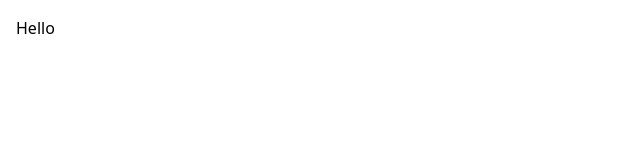
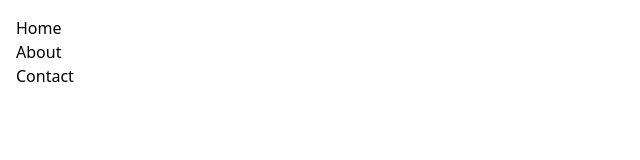
Before and after one commit to eh-munna/intro-to-react-router, a React (Vite) app: page / in a window 1280 px wide. Shown: the top 160 px of the page, without its empty margins (0-640 px from the left). Built offline with nearby package versions, Linux system fonts and the light colour scheme.

Commit message:
54-2 (interesting) Nested route and outlet for shared content

```diff
--- a/src/App.jsx
+++ b/src/App.jsx
@@ -1,10 +1,15 @@
 import React from 'react';
+import Header from './components/Header/Header';
+import { Outlet } from 'react-router-dom';
 
 const App = () => {
   return (
     <div>
       <div className="container mx-auto p-2 md:p-4">
-        <h3>Hello</h3>
+        <>
+          <Header />
+          <Outlet />
+        </>
       </div>
     </div>
   );
--- /dev/null
+++ b/src/components/Contact/Contact.jsx
@@ -0,0 +1,7 @@
+import React from 'react';
+
+const Contact = () => {
+  return <div></div>;
+};
+
+export default Contact;
--- /dev/null
+++ b/src/components/Header/Header.jsx
@@ -0,0 +1,23 @@
+import React from 'react';
+
+const Header = () => {
+  return (
+    <div>
+      <nav className="">
+        <ul>
+          <li className="list-none">
+            <a href="/">Home</a>
+          </li>
+          <li className="list-none">
+            <a href="/about">About</a>
+          </li>
+          <li className="list-none">
+            <a href="/contact">Contact</a>
+          </li>
+        </ul>
+      </nav>
+    </div>
+  );
+};
+
+export default Header;
--- /dev/null
+++ b/src/components/Root/Root.jsx
@@ -0,0 +1,14 @@
+import React from 'react';
+import { Outlet } from 'react-router-dom';
+import Header from '../Header/Header';
+
+const Root = () => {
+  return (
+    <>
+      <Header />
+      <Outlet />
+    </>
+  );
+};
+
+export default Root;
```
Also changed, not shown: src/main.jsx (+30 -5 lines).
